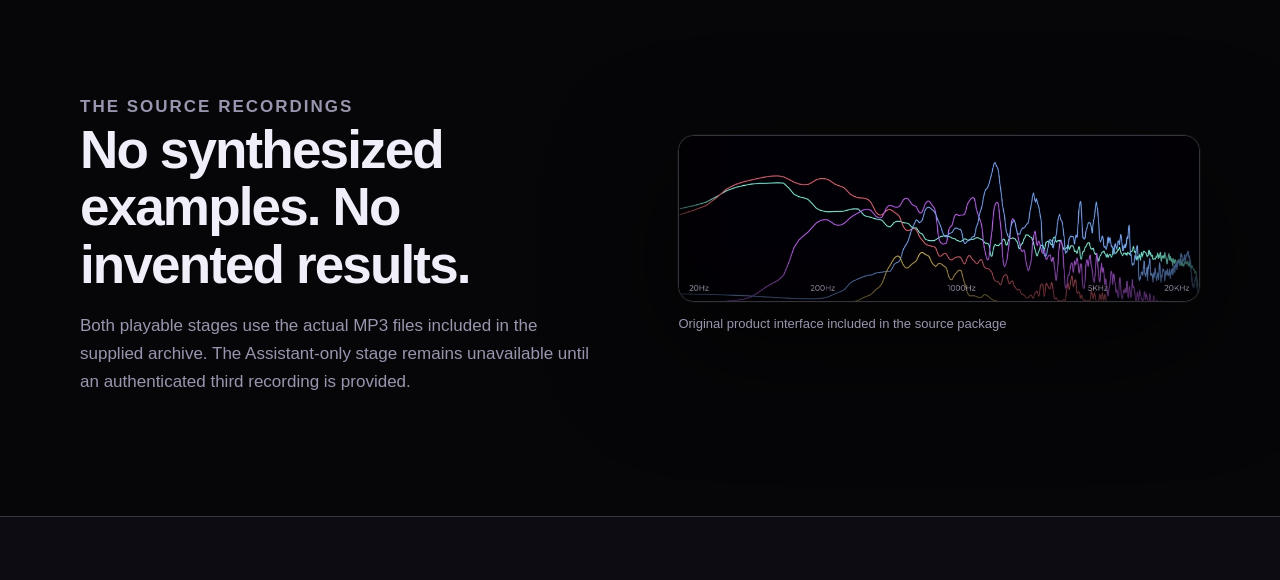
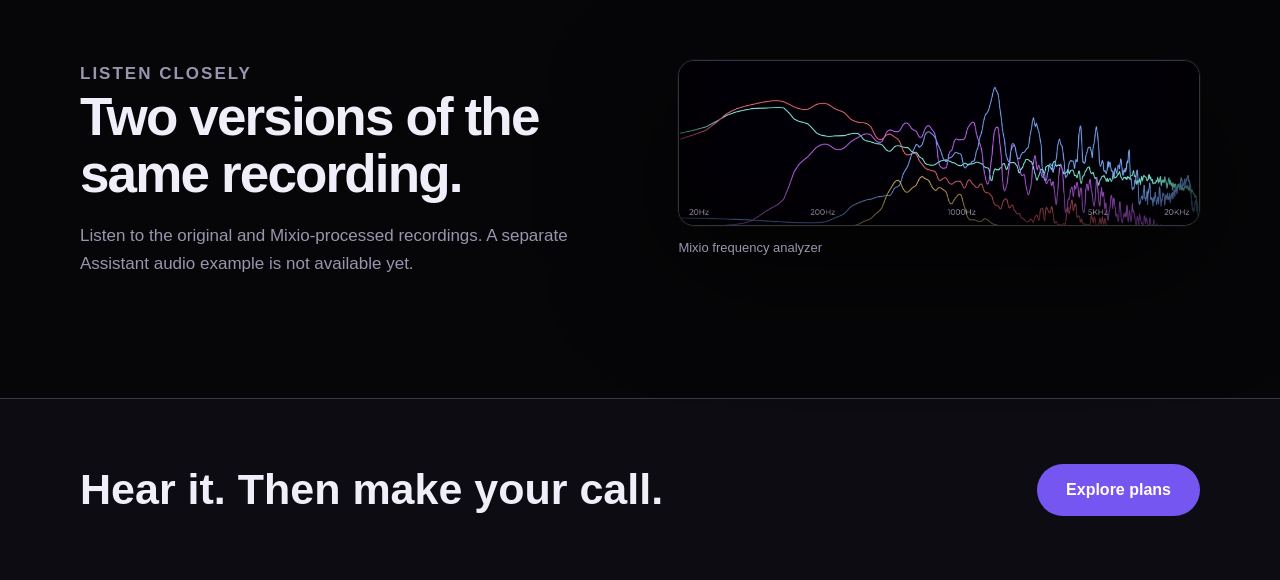
Before and after one commit to GeraldCerda/mixio-account-portal, a Next.js app: page /listen in a window 1280 px wide. Shown: the part 1251-1831 px from the top of the page. Built offline with nearby package versions, Linux system fonts and the light colour scheme.

Commit message:
Polish customer-facing Mixio copy and correct language consistency

```diff
--- a/app/(marketing)/listen/page.tsx
+++ b/app/(marketing)/listen/page.tsx
@@ -2,8 +2,8 @@ import type { Metadata } from "next";
 import { AudioDemoSection } from "@/components/mixio/OriginalSections";
 import { PageIntro, TrialBanner } from "@/components/mixio/PageParts";
 
-export const metadata: Metadata = { title: "Listen: Before and After | Mixio", description: "Compare the two supplied, time-aligned dance mix recordings in Mixio's original player." };
+export const metadata: Metadata = { title: "Listen: Before and After | Mixio", description: "Compare the original and Mixio-processed versions of the same recording." };
 
 export default function ListenPage() {
-  return <main id="main"><PageIntro eyebrow="The listening room" title="One song." accent="Two versions." description="Compare the original and Mixio-processed audio using the recordings supplied with this website. Switch between stages while keeping the same playback position." /><AudioDemoSection /><section className="section"><div className="wrap mx-display-grid"><div><p className="mx-section-label">The source recordings</p><h2>No synthesized examples. No invented results.</h2><p>Both playable stages use the actual MP3 files included in the supplied archive. The Assistant-only stage remains unavailable until an authenticated third recording is provided.</p></div><figure><img src="/assets/img/ui-lines.jpg" width="900" height="285" alt="Original Mixio frequency analyzer interface" /><figcaption className="mx-visual-caption">Original product interface included in the source package</figcaption></figure></div></section><TrialBanner heading="Hear it. Then make your call." /></main>;
+  return <main id="main"><PageIntro eyebrow="The listening room" title="One song." accent="Two versions." description="Hear the original and Mixio-processed versions side by side. Switch between them without losing your place." /><AudioDemoSection /><section className="section"><div className="wrap mx-display-grid"><div><p className="mx-section-label">Listen closely</p><h2>Two versions of the same recording.</h2><p>Listen to the original and Mixio-processed recordings. A separate Assistant audio example is not available yet.</p></div><figure><img src="/assets/img/ui-lines.jpg" width="900" height="285" alt="Original Mixio frequency analyzer interface" /><figcaption className="mx-visual-caption">Mixio frequency analyzer</figcaption></figure></div></section><TrialBanner heading="Hear it. Then make your call." /></main>;
 }
```
